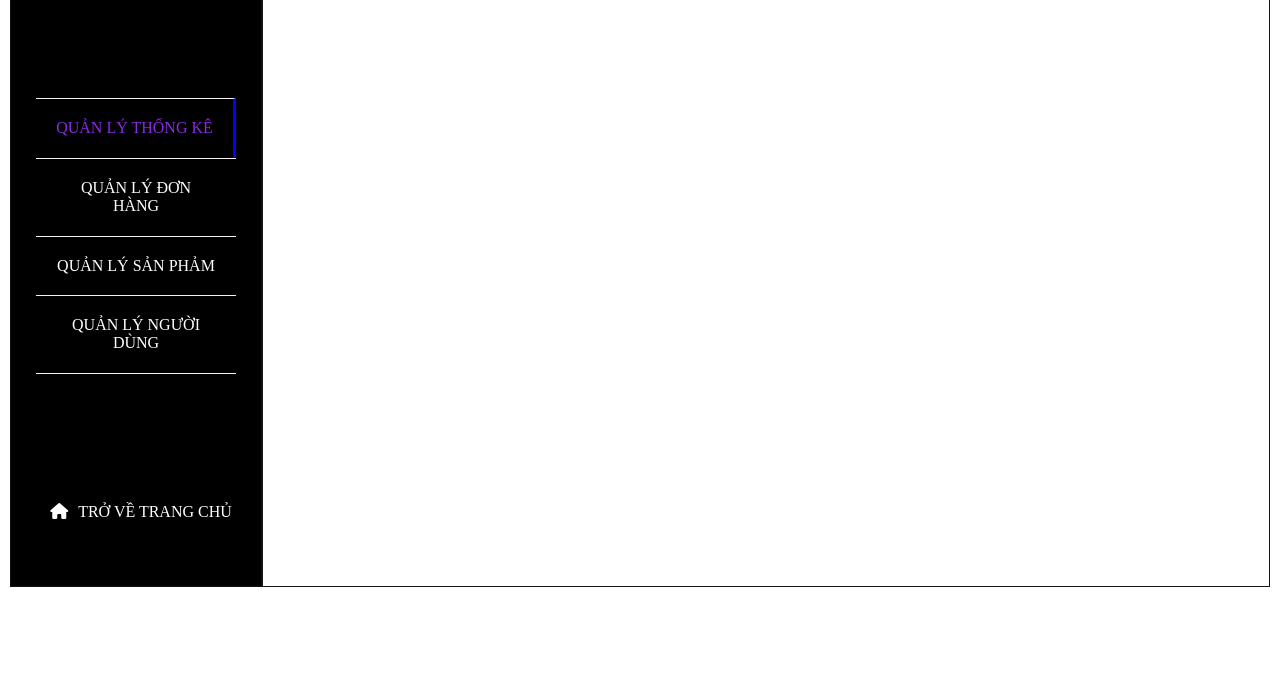
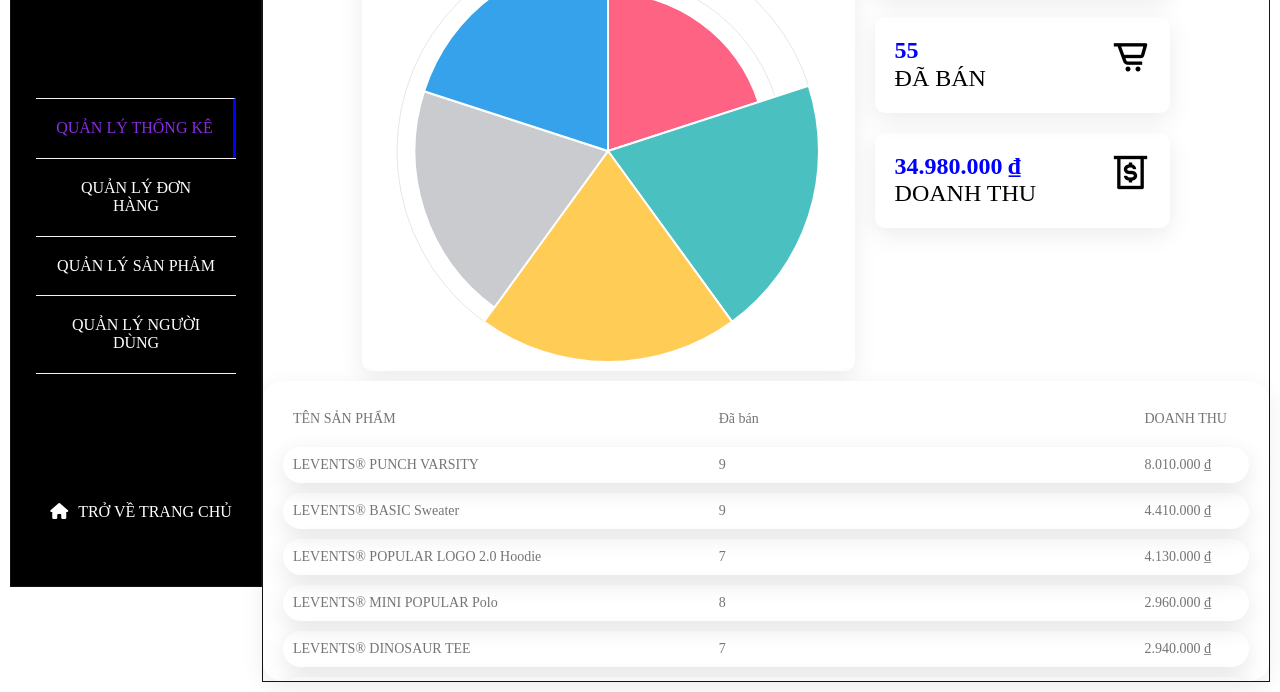
Before and after one commit to congquan92/Web-sell-movie-ticket, a plain HTML site: page admin/admin.html in a window 1280 px wide. Shown: the part 223-915 px from the top of the page. Before the commit the page ends 820 px from the top, so only its background shows below. Drawn offline with nearby package versions, Linux system fonts and the light colour scheme; a web font is replaced by a local one.

Commit message:
qltk 16/11 8:37am

```diff
--- a/css/admin.css
+++ b/css/admin.css
@@ -172,3 +172,25 @@
     display: flex;
     justify-content: space-between;
 }
+.rankProfit{
+    font-size: 14px;
+    color: #747474;
+    position: relative;
+    width: 100%;
+    height: 300px;
+    padding: 20px;
+    background-color: #fff;
+    box-shadow: 0 7px 25px rgba(0, 0, 0,0.08);
+    border-radius: 20px;
+    overflow-y: auto;
+}
+.rankProfit-Child{
+    box-shadow: 0 7px 25px rgba(0, 0, 0, 0.1);
+    margin: 10px 0;
+    padding: 10px;
+    border-radius: 20px;
+    display: flex;
+    flex-direction: row;
+    justify-content: space-between;
+    align-items: center;
+}
--- a/js/admin.js
+++ b/js/admin.js
@@ -402,6 +402,50 @@ function searchSP(){
   document.querySelector('#storage-body').innerHTML= listSP(filteredProducts);
   document.querySelector('#amountOfProduct').innerText= countProduct(filteredProducts);
 }
+// Hàm render quản lý san pham
+function renderqlsp(){
+  document.querySelector('.page-right').innerHTML =
+            `<div class="qlsp">
+                <div class="title"><h1>QUẢN LÝ SẢN PHẨM</h1></div>
+                <div class="btnAdd"><div class="circle"><i class="fa-solid fa-plus"></i></div></div>
+                <div class="groupOption">
+                        <select name="" class="box" id="comboType" onchange="searchSP()" >
+                            <option value="0">Tất cả</option>
+                            <option value="aothun#">Áo thun</option>
+                            <option value="polo#">Polo</option>
+                            <option value="somi#">Sơ mi</option>
+                            <option value="hoodie#">Hoodie</option>
+                            <option value="sweater#">Sweater</option>
+                            <option value="aokhoac#">Áo khoác</option>
+                        </select>
+                        <select name="" class="box" id="comboStatus" onchange="searchSP()" >
+                            <option value="0">Tất cả</option>
+                            <option value="1">CÒN HÀNG</option>
+                            <option value="2">SẮP HẾT</option>
+                            <option value="3">HẾT HÀNG</option>
+                        </select>
+                        <div class="box">
+                            <div class="contentBox">
+                                <div class="leftBox">
+                                    <h2 id="amountOfProduct">0</h2>
+                                    <span>SẢN PHẨM</span>
+                                </div>
+                                <i class="fa-solid fa-star"></i>
+                            </div>
+                        </div>
+                </div>
+                <div class="titleCol">
+                    <span style="margin-right: 50px;" class="idProduct">ID</span>
+                    <span style="margin-right: 60px;" class="imgProduct">Hình ảnh</span>
+                    <span style="margin-right: 170px;" class="nameProduct">Tên sản phẩm</span>
+                    <span class="colorProduct">Màu sắc</span>
+                    <span class="countProduct">Số lượng</span>
+                    <span class="priceProduct">Đơn giá</span>
+                    <span class="statusProduct">Trạng thái</span>
+                </div>
+                <div id="storage-body"></div>`;
+                searchSP();
+}
 // Hàm tạo biểu đồ
 const listSweater = ArrProduct.filter(i => i.nametag === 'sweater#');
 const listSomi = ArrProduct.filter(i => i.nametag === 'somi#');
@@ -447,6 +491,7 @@ function createChart() {
     options: {}
   });
 }
+// Hàm render quản lý thống kê
 function renderqltk(){
   document.querySelector('.page-right').innerHTML =`<div class = qltk>
   <h1>SỐ LIỆU THỐNG KÊ</h1>
@@ -465,16 +510,43 @@ function renderqltk(){
          </div>
          <div class="boder">
               <div class="left-boder">
-                  <h2 style="color: blue;">${(Moneylist.reduce((i,n) => i+n,0)).toLocaleString("vi-VN", {style: "currency",currency: "VND",})}</h2>
+                  <h2 style="color: blue;">${(ArrProduct.reduce((i,n) => i+((n.sell)*(n.price)),0)).toLocaleString("vi-VN", {style: "currency",currency: "VND",})}</h2>
                   <h2 style="font-weight: 200;">DOANH THU</h2>
               </div>
               <div class="right-boder"><i style="font-size: 40px;font-weight: 200;" class='bx bx-money-withdraw'></i></div>
          </div>
       </div>
    </div>
+</div>
+<div class="rankProfit">
+  <div style="margin-top: 0px" class="titleCol">
+        <span style="width: 30%;" class="name">TÊN SẢN PHẨM</span>
+        <span style="width: 30%;" class="sold">Đã bán</span>
+        <span style="width: 10%; float: right" class="profits">DOANH THU</span>
+    </div>
+    <div id="rankProfit-body"></div>
 </div>`
 createChart(); // Tạo biểu đồ khi nhấp vào "QUẢN LÝ THỐNG KÊ"
+rankProfit();
 }
+function rankProfit(){
+  let s='';
+  const sortArrsell=[...ArrProduct].sort((a,b) => (b.sell*b.price)-(a.sell*a.price));
+  sortArrsell.forEach(i=>{
+    s+=` <div class="rankProfit-Child">
+            <span style="width: 30%;" class="name">${i.nameSP}</span>
+            <span style="width: 30%;" class="sold">${i.sell}</span>
+            <span style="width: 10%;  class="profits">${(i.price *i.sell).toLocaleString("vi-VN", {style: "currency",currency: "VND",})}</span>
+           </div>`
+  })
+  document.getElementById('rankProfit-body').innerHTML=s;
+}
+
+// Gọi hàm renderqltk khi trang tải
+window.onload = () => {
+  renderqltk();
+};
+
 // -------------------------------------------------------------------
 document.addEventListener("DOMContentLoaded", () => {
     const QLTK = document.querySelector('.b1');
@@ -503,48 +575,7 @@ document.addEventListener("DOMContentLoaded", () => {
       QLDH.classList.remove('act');
       QLSP.classList.add('act');
       QLND.classList.remove('act');
-      let s = '';
-      s += `<div class="qlsp">
-                <div class="title"><h1>QUẢN LÝ SẢN PHẨM</h1></div>
-                <div class="btnAdd"><div class="circle"><i class="fa-solid fa-plus"></i></div></div>
-                <div class="groupOption">
-                        <select name="" class="box" id="comboType" onchange="searchSP()" >
-                            <option value="0">Tất cả</option>
-                            <option value="aothun#">Áo thun</option>
-                            <option value="polo#">Polo</option>
-                            <option value="somi#">Sơ mi</option>
-                            <option value="hoodie#">Hoodie</option>
-                            <option value="sweater#">Sweater</option>
-                            <option value="aokhoac#">Áo khoác</option>
-                        </select>
-                        <select name="" class="box" id="comboStatus" onchange="searchSP()" >
-                            <option value="0">Tất cả</option>
-                            <option value="1">CÒN HÀNG</option>
-                            <option value="2">SẮP HẾT</option>
-                            <option value="3">HẾT HÀNG</option>
-                        </select>
-                        <div class="box">
-                            <div class="contentBox">
-                                <div class="leftBox">
-                                    <h2 id="amountOfProduct">0</h2>
-                                    <span>SẢN PHẨM</span>
-                                </div>
-                                <i class="fa-solid fa-star"></i>
-                            </div>
-                        </div>
-                </div>
-                <div class="titleCol">
-                    <span style="margin-right: 50px;" class="idProduct">ID</span>
-                    <span style="margin-right: 60px;" class="imgProduct">Hình ảnh</span>
-                    <span style="margin-right: 170px;" class="nameProduct">Tên sản phẩm</span>
-                    <span class="colorProduct">Màu sắc</span>
-                    <span class="countProduct">Số lượng</span>
-                    <span class="priceProduct">Đơn giá</span>
-                    <span class="statusProduct">Trạng thái</span>
-                </div>
-                <div id="storage-body"></div>`;
-                document.querySelector('.page-right').innerHTML = s ;
-                searchSP();
+      renderqlsp();
 
     });
 
```
Also changed, not shown: admin/admin.html (+6 -1 lines).
